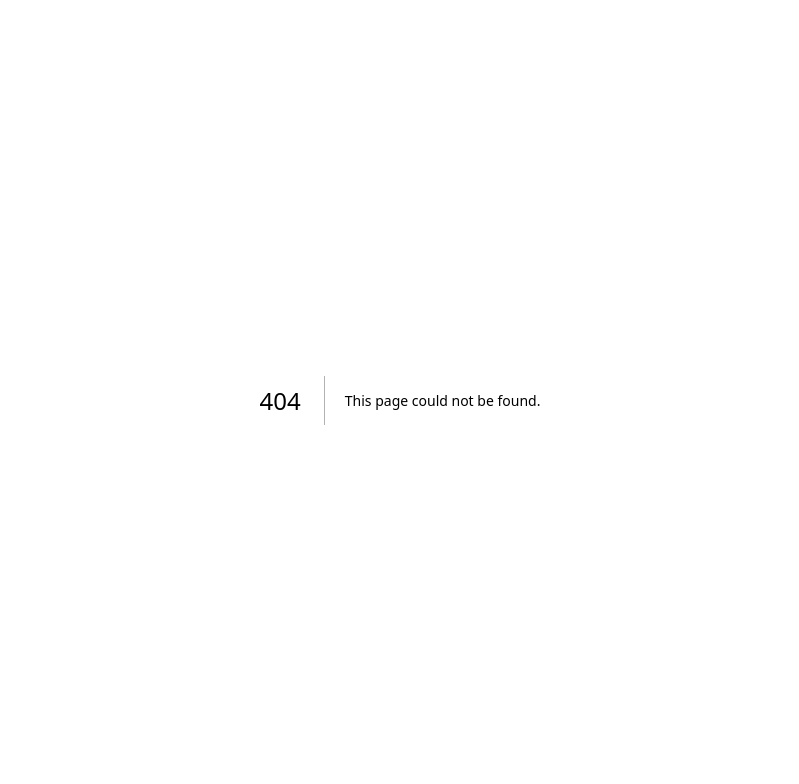
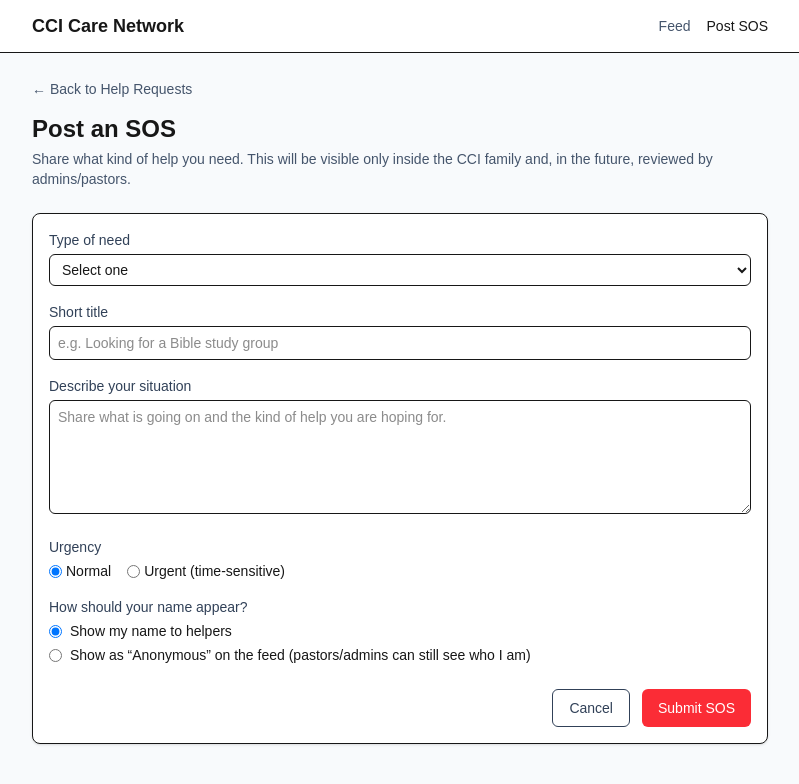
Before and after one commit to DavidAjose7559/cci-care, a Next.js app: page /post-sos in a window 1280 px wide. Before the commit this address had no page. Shown: the top 784 px of the page, without its empty margins (240-1039 px from the left). Built offline with nearby package versions, Linux system fonts and the light colour scheme.

Commit message:
Add Post SOS page and connect button

```diff
--- a/src/app/page.js
+++ b/src/app/page.js
@@ -1,4 +1,6 @@
 import Image from "next/image";
+import Link from "next/link";
+
 
 export default function Home() {
   // Fake data for now
@@ -57,9 +59,13 @@ export default function Home() {
             <h1 className="text-2xl font-semibold">
               Help Requests
             </h1>
-            <button className="rounded-md px-4 py-2 text-sm font-medium bg-red-500 text-white hover:bg-red-600">
-              🆘 Post an SOS
-            </button>
+            <Link
+		href="/post-sos"
+		className="rounded-md px-4 py-2 text-sm font-medium bg-red-500 text-white hover:bg-red-600"
+		>
+  			🆘 Post an SOS
+	</Link>
+
           </div>
 
           <div className="space-y-4">
--- /dev/null
+++ b/src/app/post-sos/page.js
@@ -0,0 +1,181 @@
+"use client";
+
+import Link from "next/link";
+import { useState } from "react";
+
+export default function PostSOSPage() {
+  const [isSubmitting, setIsSubmitting] = useState(false);
+
+  function handleSubmit(e) {
+    e.preventDefault();
+    setIsSubmitting(true);
+
+    const formData = new FormData(e.target);
+
+    const payload = {
+      type: formData.get("type"),
+      title: formData.get("title"),
+      description: formData.get("description"),
+      urgency: formData.get("urgency"),
+      visibility: formData.get("visibility"),
+    };
+
+    console.log("New SOS request (demo only):", payload);
+
+    // For now, just show a message and go back to the feed.
+    setTimeout(() => {
+      alert(
+        "Your SOS has been submitted (demo). In the real app, this will notify helpers and admins."
+      );
+      setIsSubmitting(false);
+      window.location.href = "/";
+    }, 400);
+  }
+
+  return (
+    <div className="min-h-screen bg-slate-50">
+      {/* Top Bar */}
+      <header className="w-full border-b bg-white">
+        <div className="mx-auto max-w-3xl flex items-center justify-between px-4 py-3">
+          <div className="font-semibold text-lg">
+            CCI Care Network
+          </div>
+          <nav className="flex gap-4 text-sm">
+            <Link href="/" className="text-slate-600 hover:underline">
+              Feed
+            </Link>
+            <span className="font-medium">Post SOS</span>
+          </nav>
+        </div>
+      </header>
+
+      {/* Form */}
+      <main className="mx-auto max-w-3xl px-4 py-6">
+        <Link
+          href="/"
+          className="text-sm text-slate-600 hover:underline"
+        >
+          ← Back to Help Requests
+        </Link>
+
+        <h1 className="mt-3 text-2xl font-semibold">
+          Post an SOS
+        </h1>
+        <p className="mt-1 text-sm text-slate-600">
+          Share what kind of help you need. This will be visible only inside
+          the CCI family and, in the future, reviewed by admins/pastors.
+        </p>
+
+        <form onSubmit={handleSubmit} className="mt-6 space-y-4 rounded-lg border bg-white p-4 shadow-sm">
+          {/* Type */}
+          <div>
+            <label className="block text-sm font-medium text-slate-700 mb-1">
+              Type of need
+            </label>
+            <select
+              name="type"
+              required
+              className="w-full rounded-md border px-2 py-1.5 text-sm"
+            >
+              <option value="">Select one</option>
+              <option value="Spiritual">Spiritual / Mentorship</option>
+              <option value="Job">Job / Career</option>
+              <option value="Financial">Financial</option>
+              <option value="Community">Community / Bible study</option>
+              <option value="Other">Other</option>
+            </select>
+          </div>
+
+          {/* Title */}
+          <div>
+            <label className="block text-sm font-medium text-slate-700 mb-1">
+              Short title
+            </label>
+            <input
+              name="title"
+              type="text"
+              required
+              maxLength={100}
+              placeholder="e.g. Looking for a Bible study group"
+              className="w-full rounded-md border px-2 py-1.5 text-sm"
+            />
+          </div>
+
+          {/* Description */}
+          <div>
+            <label className="block text-sm font-medium text-slate-700 mb-1">
+              Describe your situation
+            </label>
+            <textarea
+              name="description"
+              required
+              rows={5}
+              placeholder="Share what is going on and the kind of help you are hoping for."
+              className="w-full rounded-md border px-2 py-1.5 text-sm"
+            />
+          </div>
+
+          {/* Urgency */}
+          <div>
+            <span className="block text-sm font-medium text-slate-700 mb-1">
+              Urgency
+            </span>
+            <div className="flex gap-4 text-sm">
+              <label className="flex items-center gap-1">
+                <input type="radio" name="urgency" value="Normal" defaultChecked />
+                <span>Normal</span>
+              </label>
+              <label className="flex items-center gap-1">
+                <input type="radio" name="urgency" value="Urgent" />
+                <span>Urgent (time-sensitive)</span>
+              </label>
+            </div>
+          </div>
+
+          {/* Visibility */}
+          <div>
+            <span className="block text-sm font-medium text-slate-700 mb-1">
+              How should your name appear?
+            </span>
+            <div className="flex flex-col gap-1 text-sm">
+              <label className="flex items-center gap-2">
+                <input
+                  type="radio"
+                  name="visibility"
+                  value="Name"
+                  defaultChecked
+                />
+                <span>Show my name to helpers</span>
+              </label>
+              <label className="flex items-center gap-2">
+                <input
+                  type="radio"
+                  name="visibility"
+                  value="Anonymous"
+                />
+                <span>Show as “Anonymous” on the feed (pastors/admins can still see who I am)</span>
+              </label>
+            </div>
+          </div>
+
+          {/* Submit */}
+          <div className="pt-2 flex justify-end gap-3">
+            <Link
+              href="/"
+              className="rounded-md border px-4 py-2 text-sm text-slate-700 hover:bg-slate-50"
+            >
+              Cancel
+            </Link>
+            <button
+              type="submit"
+              disabled={isSubmitting}
+              className="rounded-md px-4 py-2 text-sm font-medium bg-red-500 text-white hover:bg-red-600 disabled:opacity-60"
+            >
+              {isSubmitting ? "Submitting..." : "Submit SOS"}
+            </button>
+          </div>
+        </form>
+      </main>
+    </div>
+  );
+}
```
